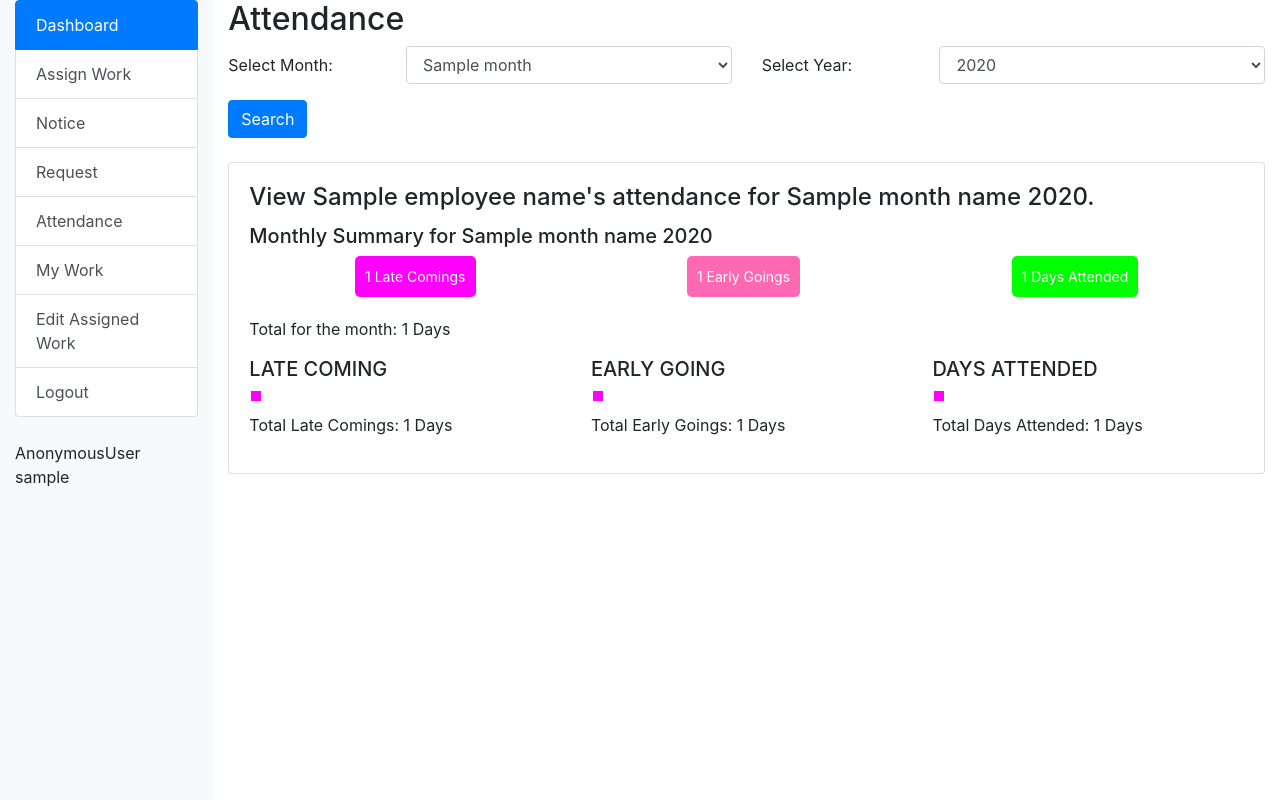
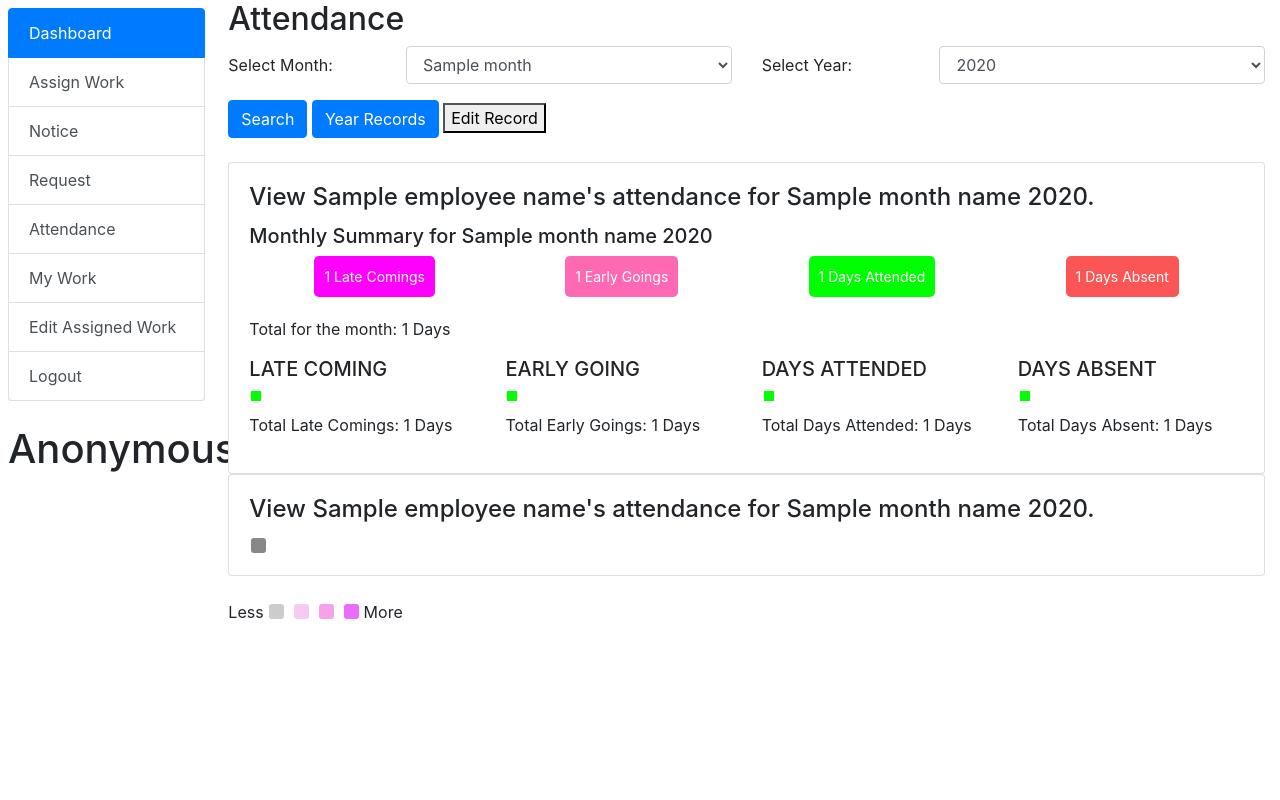
Before and after one commit to SaumyaMishra210/EmployeeManagement_system-, a Django app: template templates/attendance.html in a window 1280 px wide. Run offline with Django 5.2, Linux system fonts and the light colour scheme; the template is opened without the code that fills it: most values are stand-ins (such as "Sample title", 1, 10 or a date in 2020); some libraries are stand-ins or nearby versions.

Commit message:
edit attendance not working

```diff
--- a/attendance/urls.py
+++ b/attendance/urls.py
@@ -3,7 +3,8 @@
 
 urlpatterns = [
     path('/AIndex/', views.attendance_view, name='attendance'),
-    # path('attendanceList/', views.attendance_view, name='attendanceList'),
-    path('attendance/edit/<str:pk>/', views.edit_attendance_view, name='edit_attendance'),
+    path('/attendanceList/', views.attendance_list, name='attendanceList'),
+    path('/modify/', views.modify_attendance, name='modify_attendance'),
+    path('/get_yearly_attendance_status/',views.get_yearly_attendance_status,name='get_yearly_attendance_status'),
 
 ]
--- a/static/css/accounts.css
+++ b/static/css/accounts.css
@@ -1,6 +1,6 @@
 /* Centering the login container */
 body {
-    background-color: #f8f9fa; /* Light background color */
+    background-color: #d8f9c1; /* Light background color */
     display: flex;
     justify-content: center;
     align-items: center;
--- /dev/null
+++ b/static/css/attendance.css
@@ -0,0 +1,31 @@
+
+.attendance-grid {
+    display: flex;
+    flex-direction: column;
+}
+
+.week {
+    display: flex;
+}
+
+.day {
+    width: 15px;
+    height: 15px;
+    margin: 2px;
+    border-radius: 3px;
+}
+
+.legend {
+    display: flex;
+    align-items: center;
+}
+
+.legend-color {
+    width: 15px;
+    height: 15px;
+    margin: 0 5px;
+    border-radius: 3px;
+}
+
+
+/* ---------------------------------new-------*/
--- a/static/css/styles.css
+++ b/static/css/styles.css
@@ -1,5 +1,7 @@
 /* static/css/styles.css */
-
+body {
+    background-color: #d8f9c1; /* Light background color */
+ }
 .sidebar {
     height: 100vh;
     position: fixed;
@@ -36,7 +38,7 @@
 .attendance-block {
     width: 10px;
     height: 10px;
-    background-color: #ff00ff; /* Adjust color as needed */
+    background-color: #00ff00; /* Adjust color as needed */
     margin: 2px;
     cursor: pointer;
 }
--- a/templates/attendance.html
+++ b/templates/attendance.html
@@ -13,7 +13,7 @@
         <div class="col-sm-4">
             <select name="month" id="month" class="form-control">
                 {% for m in months %}
-                <option value="{{ m.value }}" {% if m.value == selected_month %}selected{% endif %}>
+                <option value="{{ m.value }}" {% if m.value  == selected_month %}selected{% endif %}>
                     {{ m.name }}
                 </option>
                 {% endfor %}
@@ -32,6 +32,12 @@
         </div>
     </div>
     <button type="submit" class="btn btn-primary">Search</button>
+    <a href="{% url 'get_yearly_attendance_status' %}">
+        <button type="button" class="btn btn-primary">Year Records</button>
+    </a>
+    <a href="{% url 'modify_attendance'  %}">
+        <button type="button">Edit Record</button>
+    </a>
 </form>
 
 <div class="card">
@@ -52,6 +58,9 @@
                     <div class="attendance-block" title="Days Attended" style="background-color: #00ff00;">
                         <span>{{ monthly_summary.days_attended_count }} Days Attended</span>
                     </div>
+                    <div class="attendance-block" title="Days Absent" style="background-color: #fc5555;">
+                        <span>{{ monthly_summary.days_absent_count }} Days Absent</span>
+                    </div>
                 </div>
                 <p>Total for the month: {{ monthly_summary.total_days }} Days</p>
             </div>
@@ -59,7 +68,7 @@
 
         <!-- Daily Breakdown -->
         <div class="row">
-            <div class="col-md-4">
+            <div class="col-md-3">
                 <h5>LATE COMING</h5>
                 <div class="attendance-row">
                     {% for day in late_coming %}
@@ -68,7 +77,7 @@
                 </div>
                 <p>Total Late Comings: {{ late_coming_count }} Days</p>
             </div>
-            <div class="col-md-4">
+            <div class="col-md-3">
                 <h5>EARLY GOING</h5>
                 <div class="attendance-row">
                     {% for day in early_going %}
@@ -77,7 +86,7 @@
                 </div>
                 <p>Total Early Goings: {{ early_going_count }} Days</p>
             </div>
-            <div class="col-md-4">
+            <div class="col-md-3">
                 <h5>DAYS ATTENDED</h5>
                 <div class="attendance-row">
                     {% for day in days_attended %}
@@ -86,7 +95,44 @@
                 </div>
                 <p>Total Days Attended: {{ days_attended_count }} Days</p>
             </div>
+            <div class="col-md-3">
+                <h5>DAYS ABSENT</h5>
+                <div class="attendance-row">
+                    {% for day in days_attended %}
+                    <div class="attendance-block" title="{{ day.date }}"></div>
+                    {% endfor %}
+                </div>
+                <p>Total Days Absent: {{ days_absent_count }} Days</p>
+            </div>
         </div>
     </div>
 </div>
+<div class="card">
+    <div class="card-body">
+        <h4 class="card-title">View {{ employee_name }}'s attendance for {{ month_name }} {{ year }}.</h4>
+
+        <!-- GitHub-style Attendance Grid -->
+        <div class="attendance-grid">
+            {% for week in attendance_calendar %}
+            <div class="week">
+                {% for day in week %}
+                <div class="day" title="{{ day.date|date:'Y-m-d' }}: {{ day.status }}"
+                     style="background-color: {{ day.color }};"></div>
+                {% endfor %}
+            </div>
+            {% endfor %}
+        </div>
+    </div>
+</div>
+
+<!-- Legend -->
+<div class="legend mt-4">
+    <span>Less</span>
+    <div class="day legend-color" style="background-color: #cccccc;"></div>
+    <div class="day legend-color" style="background-color: #f5caf3;"></div>
+    <div class="day legend-color" style="background-color: #f6a2eb;"></div>
+    <div class="day legend-color" style="background-color: #ea6cfa;"></div>
+    <span>More</span>
+</div>
+
 {% endblock %}
--- a/templates/attendanceList.html
+++ b/templates/attendanceList.html
@@ -6,5 +6,11 @@
 </head>
 <body>
 <h1>Attendance List</h1>
+ <h1>Attendance List</h1>
+    <ul>
+        {% for user in users %}
+            <li><a href="{% url 'user_attendance' user.id %}">{{ user.username }}</a></li>
+        {% endfor %}
+    </ul>
 </body>
 </html>
--- a/templates/base.html
+++ b/templates/base.html
@@ -7,12 +7,15 @@
     <meta name="viewport" content="width=device-width, initial-scale=1.0">
     <title>{% block title %}Dashboard{% endblock %}</title>
     <link rel="stylesheet" href="{% static 'css/styles.css' %}">
+    <link rel="stylesheet" href="{% static 'css/attendance.css' %}">
     <link rel="stylesheet" href="https://stackpath.bootstrapcdn.com/bootstrap/4.5.2/css/bootstrap.min.css">
 </head>
-<body>
+<body >
 <div class="container-fluid">
     <div class="row">
+        <div class="col-md-2  sidebar p-2">
             {% include 'sidebar.html' %}
+        </div>
         <div class="col-md-10">
             {% block content %}
             <!-- Content will be rendered here -->
--- a/templates/sidebar.html
+++ b/templates/sidebar.html
@@ -1,30 +1,24 @@
 <!-- templates/sidebar.html -->
-<div class="col-md-2 bg-light sidebar">
-    <div class="list-group">
+<!--<div class="col-md-2  sidebar p-2" >-->
+<div class="list-group " style="background-color: #ccf9f4;">
     <a href="#" class="list-group-item list-group-item-action active">Dashboard</a>
     <a href="#" class="list-group-item list-group-item-action">Assign Work</a>
     <a href="#" class="list-group-item list-group-item-action">Notice</a>
     <a href="#" class="list-group-item list-group-item-action">Request</a>
     <a href="{% url 'attendance' %}" class="list-group-item list-group-item-action">Attendance</a>
     {% if request.user.is_superuser %}
-        <a href="#" class="list-group-item list-group-item-action">Attendance Records</a>
+    <a href="{% url 'attendanceList' %}" class="list-group-item list-group-item-action">Attendance Records</a>
     {% endif %}
 
-<!--        {% if request.user.is_authenticated %}-->
-<!--           not returning any thing-->
-            {% for record in attendance_records %}
-                <a href="{% url 'edit_attendance' pk=record.id %}" class="list-group-item list-group-item-action">Edit
-                    Attendance for {{ record.date }}</a>
-                {% endfor %}
-<!--        {% endif %}-->
 
     <a href="#" class="list-group-item list-group-item-action">My Work</a>
     <a href="#" class="list-group-item list-group-item-action">Edit Assigned Work</a>
     <a href="{% url 'logout' %}" class="list-group-item list-group-item-action">Logout</a>
 </div>
 <!--    <div class="container">-->
-    {{user.usrname}}
-    <br>{{user}}
-    <br>{{username}}
+<!--    {{user.usrname}}-->
+<br>
+<h1>{{user}}</h1>
+<!--    <br>{{username}}-->
 <!--    </div>-->
-</div>
+<!--</div>-->
```
Also changed, not shown: attendance/attendenceData.py (added, +54 -0 lines), templates/modify_attendance.html (added, +17 -0 lines), db.sqlite3. Lines whose indentation alone changed are shown as unchanged.
